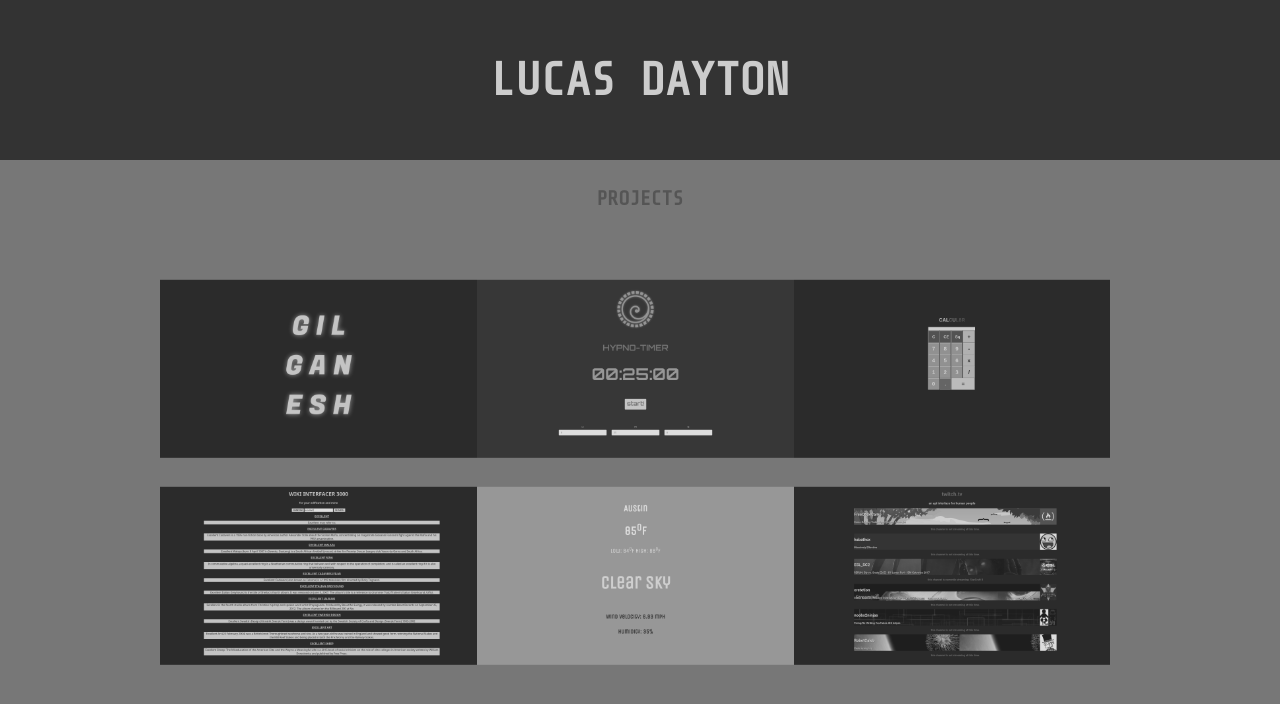
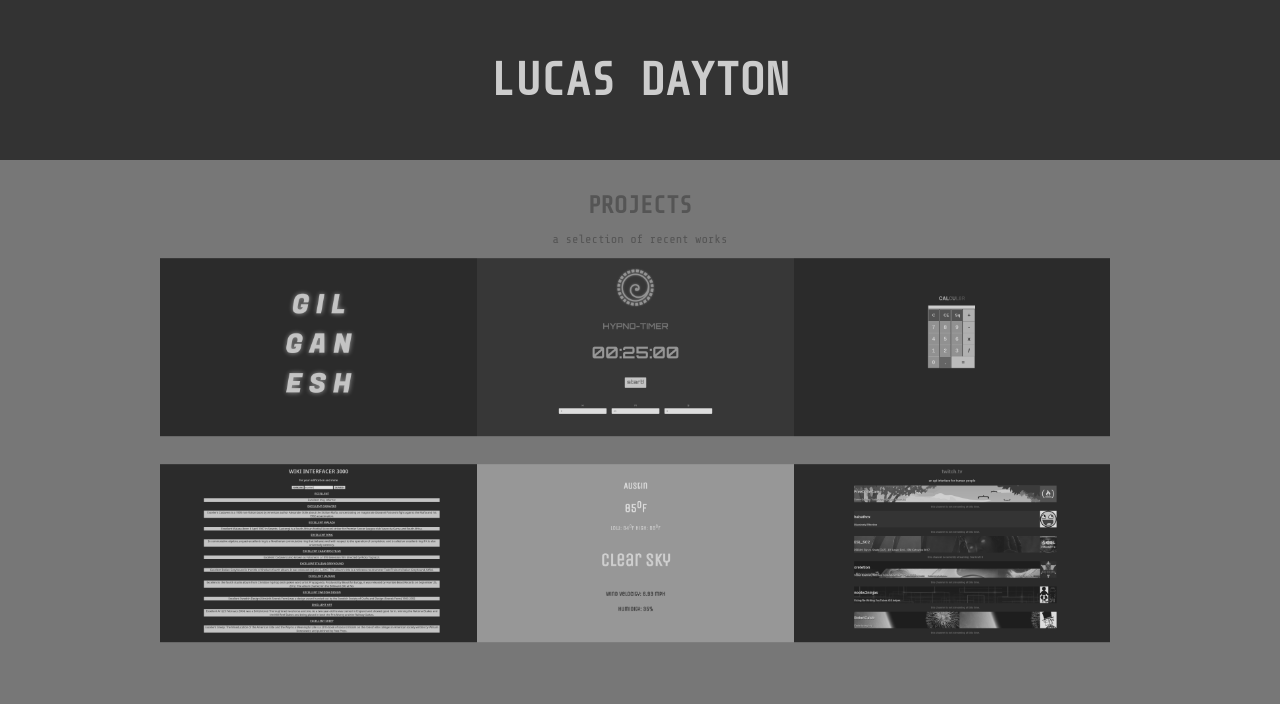
Before and after one commit to f1ux1uxday/ldhq, a React (Create React App) app: page / in a window 1280 px wide. Both pictures are taken after a click on the element "PROJECTS". Shown: the top 704 px of the page. Built offline with nearby package versions, Linux system fonts and the light colour scheme.

Commit message:
fine-tuning the css to WOW! on all devices and orientations

```diff
--- a/src/App.css
+++ b/src/App.css
@@ -72,7 +72,13 @@ body {
 }
 
 #work-view-text {
-  font-size: 1.25rem;
+  font-size: 1.5rem;
+}
+
+.proj-desc {
+  width: 100%;
+  margin-top: -5%;
+  font-size: .75rem;
 }
 
 .work-display {
@@ -207,7 +213,24 @@ li {
   height: 20px;
 }
 
-@keyframes App-logo-spin {
-  from { transform: rotate(0deg); }
-  to { transform: rotate(360deg); }
+@media screen
+and (min-width : 320px)
+and (max-width : 568px)
+and (orientation : landscape) {
+  #work-view-text {
+    font-size: 1rem;
+  }
 }
+
+@media screen
+and (orientation: portrait) {
+  .row {
+    flex-direction: column;
+    align-items: center;
+    height: 46%;
+  }
+
+  .row-item {
+    padding: 2%;
+  }
+}
--- a/src/App.js
+++ b/src/App.js
@@ -12,6 +12,7 @@ class App extends Component {
     super(props)
     this.state = {
       work: 'off',
+      descript: '0',
       contact: 'off',
       blog: 'off',
       bio: 'a',
@@ -20,6 +21,7 @@ class App extends Component {
     this.changeWork = this.changeWork.bind(this)
     this.changeToBlogIndex = this.changeToBlogIndex.bind(this)
     this.changeBio = this.changeBio.bind(this)
+    this.getDescription = this.getDescription.bind(this)
     this.getInitialState = this.getInitialState.bind(this)
     this.selectBlog = this.selectBlog.bind(this)
   }
@@ -57,6 +59,12 @@ class App extends Component {
     })
   }
 
+  getDescription(projectNum) {
+    this.setState({
+      descript: projectNum,
+    })
+  }
+
   selectBlog(blog) {
     this.setState({
       blog: blog,
@@ -72,8 +80,10 @@ class App extends Component {
 
         <Work
           blog={this.state.blog}
+          changeWork={this.changeWork}
+          descript={this.state.descript}
+          getDescription={this.getDescription}
           work={this.state.work}
-          changeWork={this.changeWork}
         />
 
         <Contact
--- a/src/components/ld-work-display.js
+++ b/src/components/ld-work-display.js
@@ -8,38 +8,107 @@ import ThumbWea from '../assets/weather.png'
 import ThumbWik from '../assets/wikisearch.png'
 
 class WorkDisplay extends Component {
+  showDescription(num) {
+    this.props.getDescription(num)
+  }
+
+  describer() {
+    if (this.props.descript === '0') {
+      return (
+        <p className='proj-desc'>
+          a selection of recent works
+        </p>
+      )
+    }
+    if (this.props.descript === '1') {
+      return (
+        <p className='proj-desc'>
+          a website made for a local pop group. made with React and glowing CSS.
+        </p>
+      )
+    }
+    if (this.props.descript === '2') {
+      return (
+        <p className='proj-desc'>
+          a hypnotic timing device for pomodoro training or cooking pot roasts
+        </p>
+      )
+    }
+    if (this.props.descript === '3') {
+      return (
+        <p className='proj-desc'>
+          a tedium-breaking calculator designed to make simple operations fun again
+        </p>
+      )
+    }
+    if (this.props.descript === '4') {
+      return (
+        <p className='proj-desc'>
+          a fast and easy wikipedia searcher using AJAX to call data from the API
+        </p>
+      )
+    }
+    if (this.props.descript === '5') {
+      return (
+        <p className='proj-desc'>
+          a stylish way to check the local weather using data from the OpenWeatherMap API
+        </p>
+      )
+    }
+    if (this.props.descript === '6') {
+      return (
+        <p className='proj-desc'>
+          a proof-of-concept using the Twitch API to display a list of subscribed channels
+        </p>
+      )
+    }
+  }
+
   render() {
     return (
       <div className='work-display'>
+        {this.describer()}
         <div className='first row'>
-          <div className='row-item'>
+          <div className='row-item'
+              onMouseOver={this.showDescription.bind(this, '1')}
+              onMouseOut={this.showDescription.bind(this, '0')}>
             <a href='http://gilganesh.com' target='blank'>
               <img className='thumbnail' src={ThumbGil} alt=''/>
             </a>
           </div>
-          <div className='row-item'>
+          <div className='row-item'
+              onMouseOver={this.showDescription.bind(this, '2')}
+              onMouseOut={this.showDescription.bind(this, '0')}>
             <a href='http://hypno-timer.herokuapp.com' target='blank'>
               <img className='thumbnail' src={ThumbHyp} alt=''/>
             </a>
           </div>
-          <div className='row-item'>
+          <div className='row-item'
+              onMouseOver={this.showDescription.bind(this, '3')}
+              onMouseOut={this.showDescription.bind(this, '0')}>
             <a href='http://gilganesh.com/ACE/calc.html' target='blank'>
               <img className='thumbnail' src={ThumbCal} alt=''/>
             </a>
           </div>
         </div>
         <div className='second row'>
-          <div className='row-item'>
+          <div className='row-item'
+              onMouseOver={this.showDescription.bind(this, '4')}
+              onMouseOut={this.showDescription.bind(this, '0')}>
             <a href='http://zenradsyndicate.com/wikisearch.html' target='blank'>
               <img className='thumbnail' src={ThumbWik} alt=''/>
             </a>
           </div>
-          <div className='row-item'>
+          <div className='row-item'
+              onMouseOver={this.showDescription.bind(this, '5')}
+              onMouseOut={this.showDescription.bind(this, '0')}>
             <a href='http://gilganesh.com/ACE/weather.html' target='blank'>
               <img className='thumbnail' src={ThumbWea} alt=''/>
             </a>
           </div>
-          <div className='row-item'>
+          <div className='row-item'
+            onMouseOver={this.showDescription.bind(this, '6')}
+            onMouseOut={this.showDescription.bind(this, '0')}>
             <a href='http://gilganesh.com/ACE/twitch.html' target='blank'>
               <img className='thumbnail' src={ThumbTwi} alt=''/>
             </a>
--- a/src/components/ld-work.js
+++ b/src/components/ld-work.js
@@ -30,7 +30,10 @@ class Work extends Component {
           <h4 id='work-view-text'>
             PROJECTS
           </h4>
-          <WorkDisplay />
+          <WorkDisplay
+            descript={this.props.descript}
+            getDescription={this.props.getDescription}
+          />
         </div>
       )
     }
```
